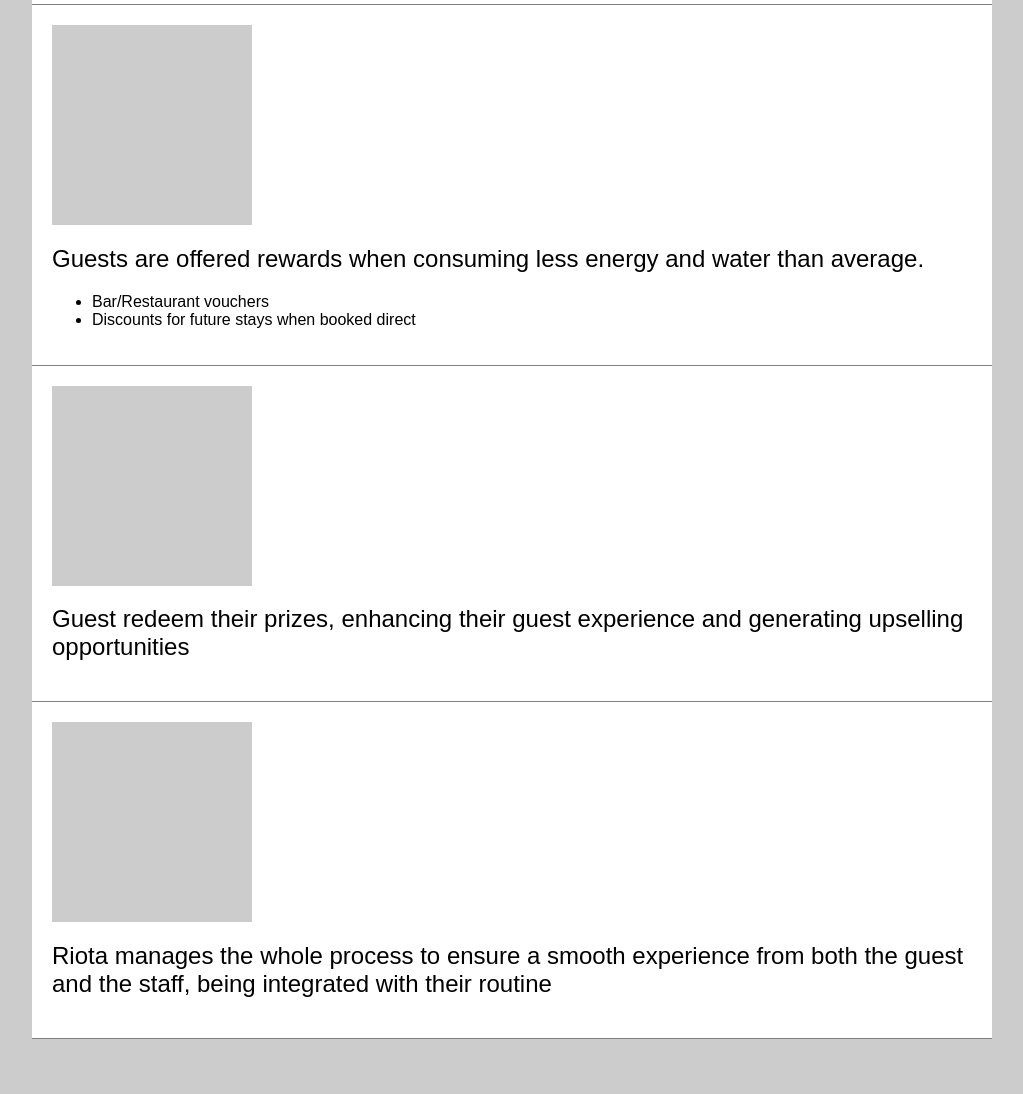
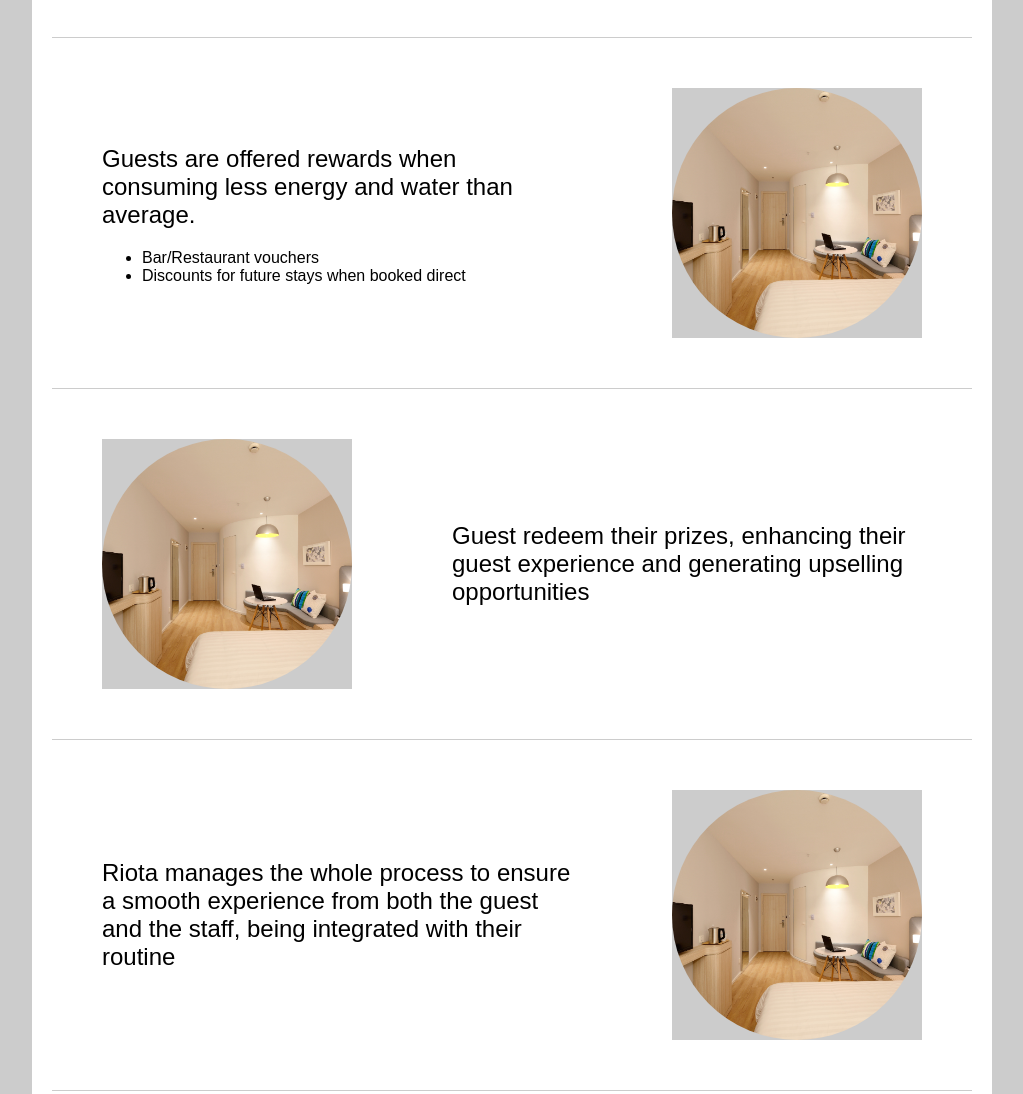
Before and after one commit to blizan/riotawebsite, a Gatsby site: page / in a window 1280 px wide. Shown: the part 880-1974 px from the top of the page, without its empty margins (128-1151 px from the left). Before the commit the page ends 1919 px from the top, so only its background shows below. Built offline with nearby package versions, Linux system fonts and the light colour scheme; Gatsby itself is replaced by a stand-in of ours.

Commit message:
more updates

```diff
--- a/src/pages/index.js
+++ b/src/pages/index.js
@@ -17,6 +17,8 @@ export default class IndexPage extends Component {
     this.state = {
       adjectiveIndex: 0,
     }
+
+    this.renderHeader = this.renderHeader.bind(this)
   }
 
   componentDidMount() {
@@ -28,14 +30,11 @@ export default class IndexPage extends Component {
     }, SECONDS * 1000)
   }
 
-  render() {
+  renderHeader() {
     const { adjectiveIndex } = this.state
     const { label, color } = adjectives[adjectiveIndex]
 
     return (
-      <div className="main">
-        <SEO title="Home" keywords={[`riota`]} />
-
       <div className="header">
         <div className="nameRow">
           <img src={logo} className="logo" />
@@ -57,8 +56,8 @@ export default class IndexPage extends Component {
         <div className="subheaders">
           <div className="subheader">
             <h2>
-                Riota helps hotels to save 35% of their in-room energy &amp;
-                water expenditures
+              Riota helps hotels to save 35% of their in-room energy &amp; water
+              expenditures
             </h2>
           </div>
           <div className="subheader">
@@ -69,7 +68,12 @@ export default class IndexPage extends Component {
           </div>
         </div>
       </div>
-        <div className="section">
+    )
+  }
+
+  renderContact() {
+    return (
+      <div className="contact">
         <h1>Contact</h1>
 
         <h2>We would love to get in touch. Let us know how to:</h2>
@@ -84,40 +88,67 @@ export default class IndexPage extends Component {
           </div>
         </form>
       </div>
+    )
+  }
+
+  render() {
+    return (
+      <div className="main">
+        <SEO title="Home" keywords={[`riota`]} />
+        {this.renderHeader()}
+        {this.renderContact()}
+
+        <div className="sellPoints">
+          <h1>How it works</h1>
           <div className="section">
-          <h1>How it works</h1>
             <div className="imageBlock">
               <img src={hotelRoom} />
             </div>
+            <div className="sectionText">
               <h2>
-            Riota sets up a network of sticker sensors on the hotel room that
-            measures energy and water consumption in real time.
+                Riota sets up a network of sticker sensors on the hotel room
+                that measures energy and water consumption in real time.
               </h2>
             </div>
-        <div className="section">
-          <div className="imageBlock">{}</div>
+          </div>
+          <div className="section reverse">
+            <div className="imageBlock">
+              <img src={hotelRoom} />
+            </div>
+            <div className="sectionText">
               <h2>
-            Guests are offered rewards when consuming less energy and water than
-            average.
+                Guests are offered rewards when consuming less energy and water
+                than average.
               </h2>
               <ul>
                 <li>Bar/Restaurant vouchers</li>
                 <li>Discounts for future stays when booked direct</li>
               </ul>
             </div>
+          </div>
           <div className="section">
-          <div className="imageBlock">{}</div>
+            <div className="imageBlock">
+              <img src={hotelRoom} />
+            </div>
+            <div className="sectionText">
               <h2>
                 Guest redeem their prizes, enhancing their guest experience and
                 generating upselling opportunities
               </h2>
             </div>
-        <div className="section">
-          <div className="imageBlock">{}</div>
+          </div>
+          <div className="section reverse">
+            <div className="imageBlock">
+              <img src={hotelRoom} />
+            </div>
+            <div className="sectionText">
               <h2>
-            Riota manages the whole process to ensure a smooth experience from
-            both the guest and the staff, being integrated with their routine
+                Riota manages the whole process to ensure a smooth experience
+                from both the guest and the staff, being integrated with their
+                routine
               </h2>
+            </div>
+          </div>
         </div>
       </div>
     )
--- a/src/pages/style.scss
+++ b/src/pages/style.scss
@@ -85,20 +85,44 @@ body {
   }
 }
 
-.section {
+.contact {
   padding: $spacingSmall;
-  border-bottom: 1px solid gray;
+  background-color: $gray5;
 }
 
+$imageBlockWidth: 250px;
+
+.sellPoints {
+  padding: $spacingSmall;
+
+  .reverse {
+    flex-direction: row-reverse;
+  }
+
+  .section {
+    border-bottom: 1px solid $gray3;
+    display: flex;
+    align-items: center;
+    padding: 50px 0px;
+
     .imageBlock {
-  width: 200px;
-  height: 200px;
+      width: $imageBlockWidth;
+      height: $imageBlockWidth;
       background-color: $gray3;
+      margin: 0px 50px;
 
       img {
         width: 100%;
         height: 100%;
         object-fit: cover;
+        border-radius: $imageBlockWidth / 2;
+      }
+    }
+
+    .sectionText {
+      flex: 1;
+      margin: 0px 50px;
+    }
   }
 }
 
@@ -110,11 +134,19 @@ body {
 
       .subheader {
         padding: 0;
+        margin-bottom: 20px;
       }
     }
   }
+
+  .sellPoints {
+    .section {
+      display: block;
+
       .imageBlock {
-    margin: auto;
+        margin: auto !important;
+      }
+    }
   }
 }
 
```
Also changed, not shown: src/images/riota-logo.png. Lines whose indentation alone changed are shown as unchanged.
